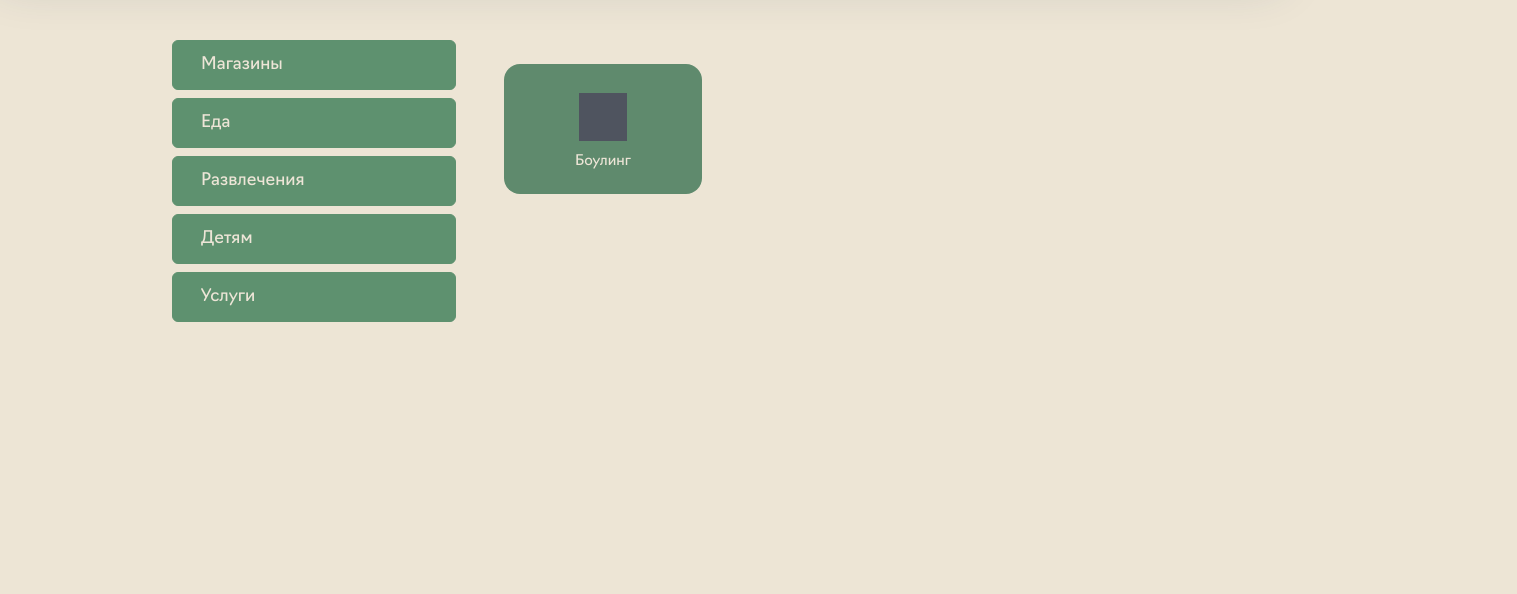
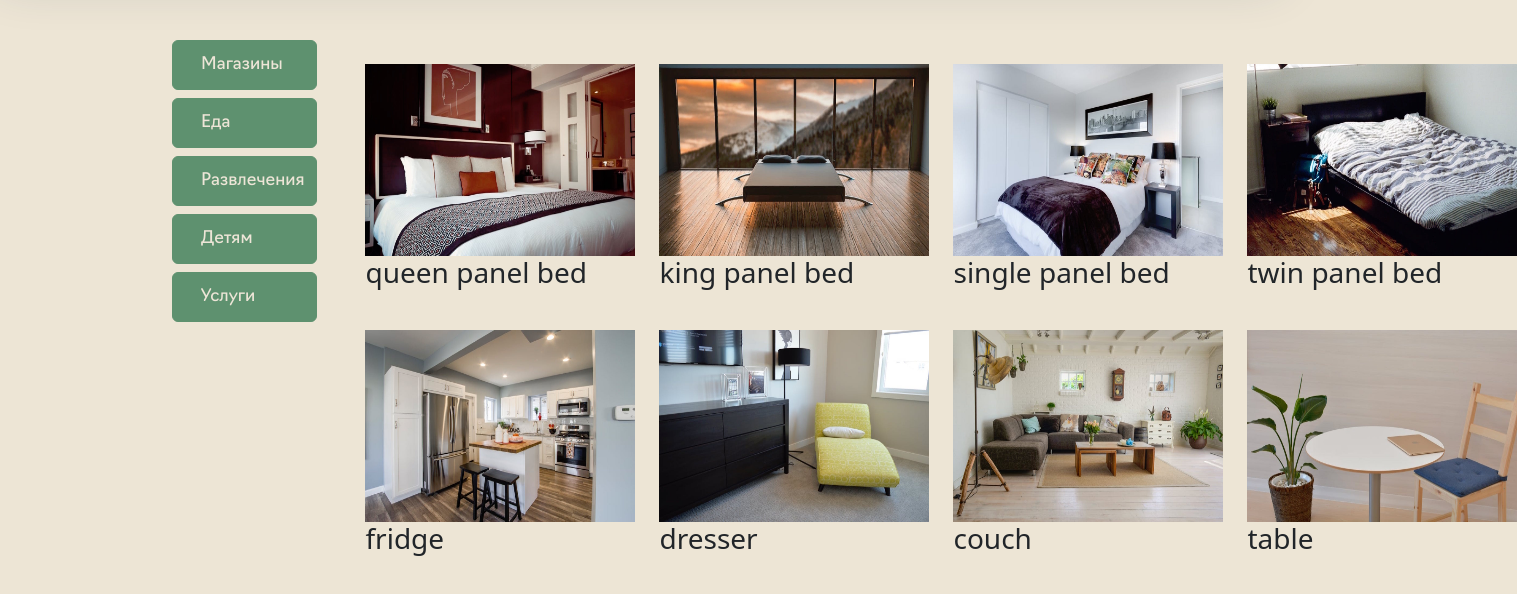
Before and after one commit to alenki/Galereya-Website, a website: page stores.html in a window 1280 px wide. Shown: the part 56-650 px from the top of the page, 1517 px wide, since content can reach past the window. Drawn offline with nearby package versions, Linux system fonts and the light colour scheme.

Commit message:
Stores catalogue system
System takes info from JSON, code for contentful ready but couldn't open contentful because it required vpn

```diff
--- a/css/store.css
+++ b/css/store.css
@@ -40,3 +40,37 @@
     line-height: 2.2rem;
 }
 /* End of Каталог */
+
+/*  */
+.stores-center {
+    width: 90vw;
+    margin: 0 auto;
+    max-width: 1170px;
+    display: grid;
+    grid-template-columns: repeat(auto-fit, minmax(260px, 1fr));
+    grid-column-gap: 1.5rem;
+    grid-row-gap: 2rem;
+}
+.store_block {
+    cursor: pointer;
+}
+.store_block:hover {
+    transform: scale(1.037);
+}
+.img-container {
+    position: relative;
+    overflow: hidden;
+}
+.img-container:hover .bag-btn {
+    transform: translateX(0);
+}
+.store-img {
+    display: block;
+    width: 100%;
+    min-height: 12rem;
+    transition: var(--mainTransition);
+}
+.img-container:hover .store-img {
+    opacity: 0.5;
+}
+/*  */
--- a/js/store.js
+++ b/js/store.js
@@ -31,3 +31,66 @@ document.getElementById("categoryButton-5").onclick = function () {
     categoryHeading.innerHTML = 'Услуги';
 };
 // End of Categories
+
+
+// getting the stores
+class Stores{
+    async getStores(){
+        try{
+
+            // get contentful content // Contentful documentation: https://contentful.github.io/contentful.js/contentful/7.5.0/
+            // let contentful = await client.getEntries({
+            //     content_type: "alenkiStoreContent"
+            // });
+
+            let result = await fetch('stores.json');
+            let data = await result.json();
+            let stores = data.items;
+            // let stores = contentful.items;
+            stores = stores.map(item =>{
+                const {title} = item.fields;
+                const image = item.fields.image.fields.file.url;
+                return {title, image}
+            })
+            return stores
+        } catch(error) {
+            console.log(error);
+        }
+    }
+}
+
+//display stores
+const storesDOM = document.querySelector('.stores-center');
+class UI {
+    displayStores(stores){
+        let result = '';
+        stores.forEach(stores => {
+            result += `
+      <!-- single stores -->
+      <article class="store_block">
+        <div class="img-container">
+          <img
+            src=${stores.image}
+            alt="store"
+            class="store-img"
+          />
+        </div>
+        <h3>${stores.title}</h3>
+       </article>
+      <!-- end single stores -->
+            `;
+        });
+        storesDOM.innerHTML = result;
+    }
+}
+
+
+// Loading stores
+document.addEventListener("DOMContentLoaded", ()=>{
+    const ui = new UI();
+    const stores = new Stores();
+    // get all stores
+    stores.getStores().then(stores => {
+        ui.displayStores(stores);
+    })//.then(()=>{});
+});
--- a/stores.html
+++ b/stores.html
@@ -101,11 +101,8 @@
             <div class="ps-5">
                 <div class="">
                     <h2 class="customCategoryHeadingTitle text-primary" id="categoryHeading">Магазины</h2>
-                    <div class="pt-3">
-                      <div class="service-box" id="serviceButton-1">
-                        <div class="service-icon"></div>
-                        <span class="service-name">Боулинг</span>
-                      </div>
+                    <div class="pt-3 stores-center">
+
                     </div>
                 </div>
             </div>
--- /dev/null
+++ b/stores.json
@@ -0,0 +1,68 @@
+{
+  "items": [
+    {
+      "sys": { "id": "1" },
+      "fields": {
+        "title": "queen panel bed",
+        "price": 10.99,
+        "image": { "fields": { "file": { "url": "./Media/IMGs/product-1.jpeg" } } }
+      }
+    },
+    {
+      "sys": { "id": "2" },
+      "fields": {
+        "title": "king panel bed",
+        "price": 12.99,
+        "image": { "fields": { "file": { "url": "./Media/IMGs/product-2.jpeg" } } }
+      }
+    },
+    {
+      "sys": { "id": "3" },
+      "fields": {
+        "title": "single panel bed",
+        "price": 12.99,
+        "image": { "fields": { "file": { "url": "./Media/IMGs/product-3.jpeg" } } }
+      }
+    },
+    {
+      "sys": { "id": "4" },
+      "fields": {
+        "title": "twin panel bed",
+        "price": 22.99,
+        "image": { "fields": { "file": { "url": "./Media/IMGs/product-4.jpeg" } } }
+      }
+    },
+    {
+      "sys": { "id": "5" },
+      "fields": {
+        "title": "fridge",
+        "price": 88.99,
+        "image": { "fields": { "file": { "url": "./Media/IMGs/product-5.jpeg" } } }
+      }
+    },
+    {
+      "sys": { "id": "6" },
+      "fields": {
+        "title": "dresser",
+        "price": 32.99,
+        "image": { "fields": { "file": { "url": "./Media/IMGs/product-6.jpeg" } } }
+      }
+    },
+    {
+      "sys": { "id": "7" },
+      "fields": {
+        "title": "couch",
+        "price": 45.99,
+        "image": { "fields": { "file": { "url": "./Media/IMGs/product-7.jpeg" } } }
+      }
+    },
+    {
+      "sys": { "id": "8" },
+      "fields": {
+        "title": "table",
+        "price": 33.99,
+        "image": { "fields": { "file": { "url": "./Media/IMGs/product-8.jpeg" } } }
+      }
+    }
+  ]
+}
```
Also changed, not shown: Media/IMGs/hero-bcg.jpeg (added), Media/IMGs/logo.svg (added), Media/IMGs/product-1.jpeg (added), Media/IMGs/product-2.jpeg (added), Media/IMGs/product-3.jpeg (added), Media/IMGs/product-4.jpeg (added), Media/IMGs/product-5.jpeg (added), Media/IMGs/product-6.jpeg (added), Media/IMGs/product-7.jpeg (added), Media/IMGs/product-8.jpeg (added).
